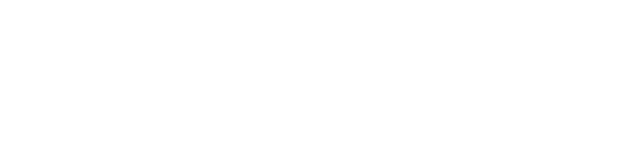
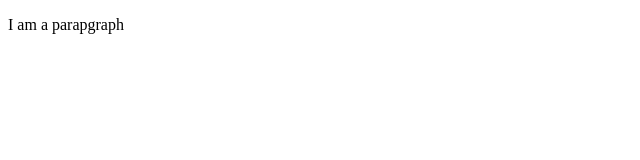
Before and after one commit to thomas1117/restaurant-assignment, a plain HTML site: page index.html in a window 1280 px wide. Shown: the whole page, without its empty margins (0-640 px from the left). Drawn offline with Linux system fonts and the light colour scheme.

Commit message:
add paragraph

```diff
--- a/index.html
+++ b/index.html
@@ -6,6 +6,6 @@
     <title>Document</title>
 </head>
 <body>
-
+    <p>I am a parapgraph</p>
 </body>
 </html>
```
